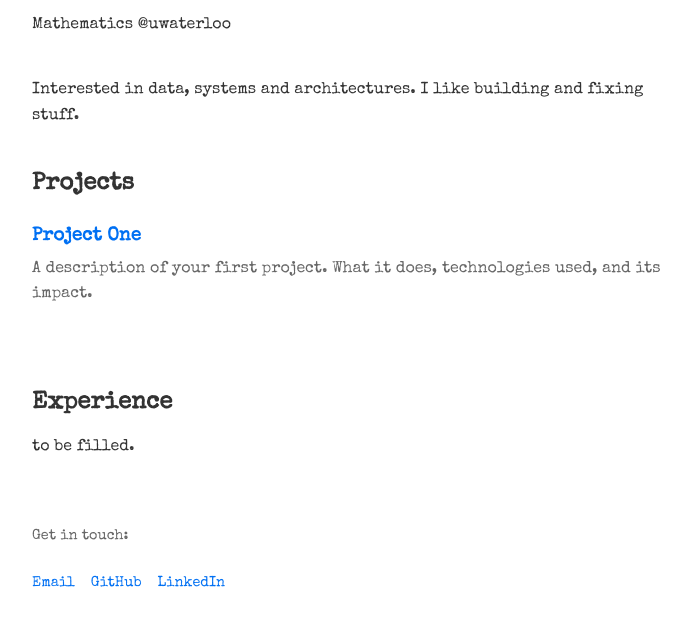
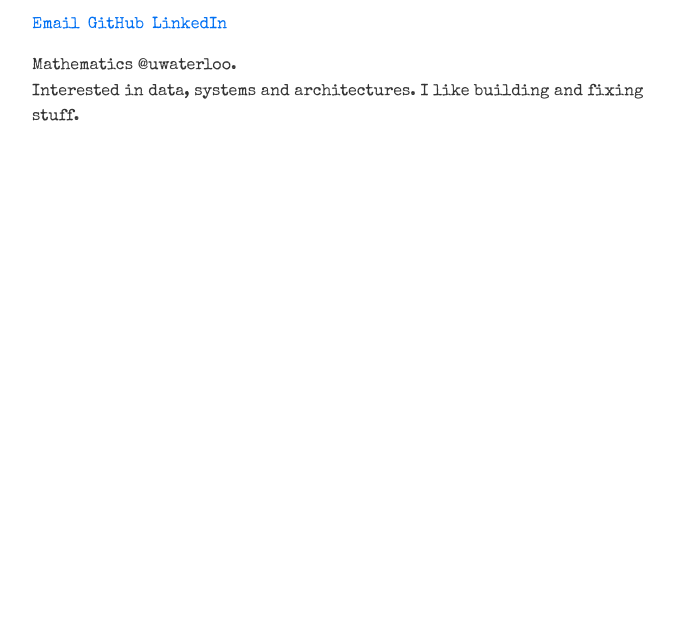
Before and after one commit to rexbrahh/r3x.sh, a plain HTML site: page index.html in a window 1280 px wide. Shown: the part 101-726 px from the top of the page, without its empty margins (290-981 px from the left). Drawn offline with nearby package versions, Linux system fonts and the light colour scheme.

Commit message:
Update website layout: Move contact links to header, adjust spacing and button styles

```diff
--- a/index.html
+++ b/index.html
@@ -9,33 +9,18 @@
 <body>
     <header class="header">
         <h1>Rex Liu</h1>
-        <p>Mathematics @uwaterloo</p>
+        <div class="social-links">
+            <a href="mailto:hello@not-rex.org">Email</a>
+            <a href="https://github.com/rexbrahh" target="_blank" rel="noopener">GitHub</a>
+            <a href="https://linkedin.com/in/rexbruhh" target="_blank" rel="noopener">LinkedIn</a>
     </header>
     <main>
         <section>
+            <p>Mathematics @uwaterloo.</p>
             <p>Interested in data, systems and architectures. I like building and fixing stuff.</p>
-        </section>
-        <section>
-            <h2>Projects</h2>
-            <div class="project">
-                <h3 class="project-title">
-                    <a href="https://github.com/yourusername/project1" target="_blank" rel="noopener">Project One</a>
-                </h3>
-                <p class="project-description">A description of your first project. What it does, technologies used, and its impact.</p>
-            </div>
-        </section>
-        <section>
-            <h2>Experience</h2>
-            <p>to be filled.</p>
         </section>
     </main>
     <footer class="footer">
-        <p>Get in touch:</p>
-        <div class="social-links">
-            <a href="mailto:rex@rexs.world">Email</a>
-            <a href="https://github.com/rexbrahh" target="_blank" rel="noopener">GitHub</a>
-            <a href="https://linkedin.com/in/rexbruhh" target="_blank" rel="noopener">LinkedIn</a>
-        </div>
     </footer>
     <script>
         document.addEventListener('DOMContentLoaded', () => {
--- a/styles.css
+++ b/styles.css
@@ -35,11 +35,22 @@ body {
 a {
     color: var(--accent-color);
     text-decoration: none;
-    transition: opacity 0.2s ease;
+    transition: all 0.2s ease;
+    padding: 0;
+    border-radius: 4px;
+    position: relative;
+    display: inline-block;
 }
 
 a:hover {
-    opacity: 0.8;
+    opacity: 1;
+    background-color: var(--accent-color);
+    color: white;
+    transform: translateY(-1px);
+}
+
+a:active {
+    transform: translateY(0);
 }
 
 h1, h2, h3 {
@@ -57,7 +68,11 @@ h2 {
 }
 
 p, ul {
-    margin-bottom: 1.5rem;
+    margin-bottom: 0;
+}
+
+section p + p {
+    margin-top: 0;
 }
 
 ul {
@@ -70,7 +85,7 @@ li {
 }
 
 .header {
-    margin-bottom: 2.5rem;
+    margin-bottom: 1rem;
 }
 
 .project {
@@ -95,8 +110,14 @@ li {
 
 .social-links {
     display: flex;
-    gap: 1rem;
-    margin-top: 1rem;
+    gap: 0.5rem;
+    margin-top: 0.5rem;
+    margin-bottom: 0.5rem;
+    padding-left: 0;
+}
+
+.social-links a {
+    flex: 0 1 auto;
 }
 
 @media (max-width: 600px) {
```
